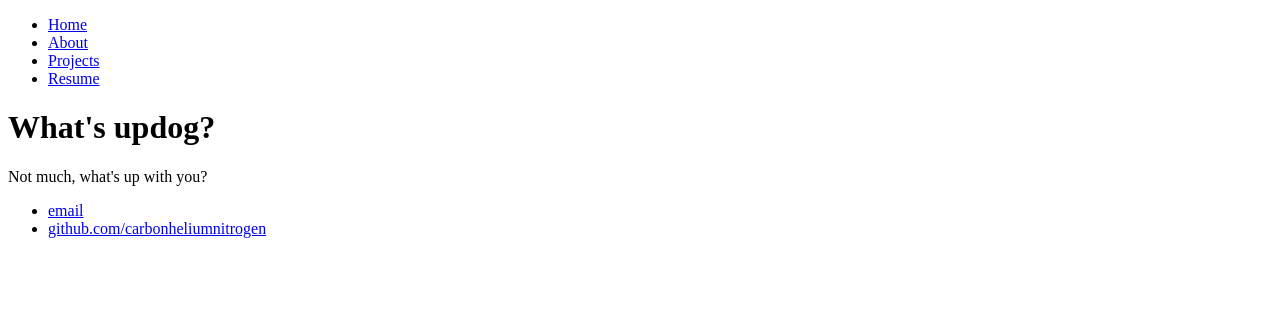
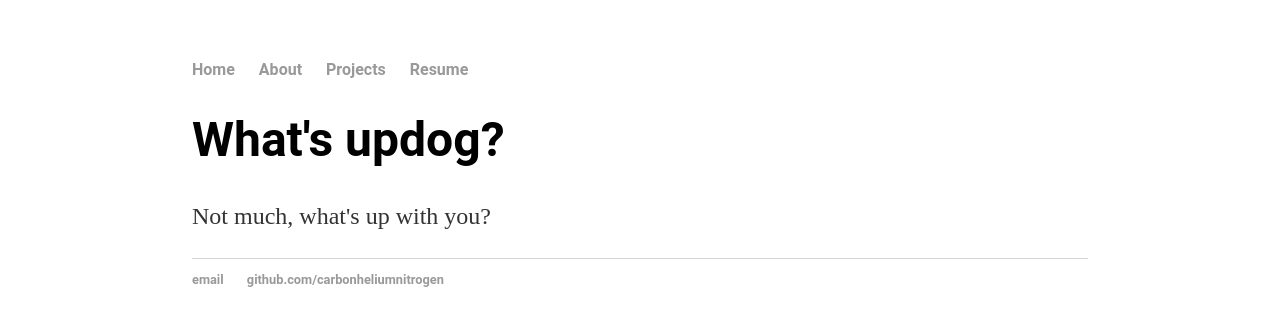
Before and after one commit to carbonheliumnitrogen/carbonheliumnitrogen.github.io, a Jekyll site: the page built from index.html, in a window 1280 px wide. Shown: the top 326 px of the page. Built offline with Jekyll 4.4.1, drawn with Linux system fonts in a browser that asks for light colours.

Commit message:
Update default.html

```diff
--- a/_layouts/default.html
+++ b/_layouts/default.html
@@ -3,8 +3,7 @@
 	<head>
 		<title>{{ page.title }}</title>
 		<!-- link to main stylesheet -->
-		<!--<link rel="stylesheet" type="text/css" href="/css/main.css"> -->
-		<link rel="stylesheet" href="https://fonts.googleapis.com/css?family=Lato|Roboto">
+		<link rel="stylesheet" type="text/css" href="/css/main.css">
 	</head>
 
 	<body>
```
